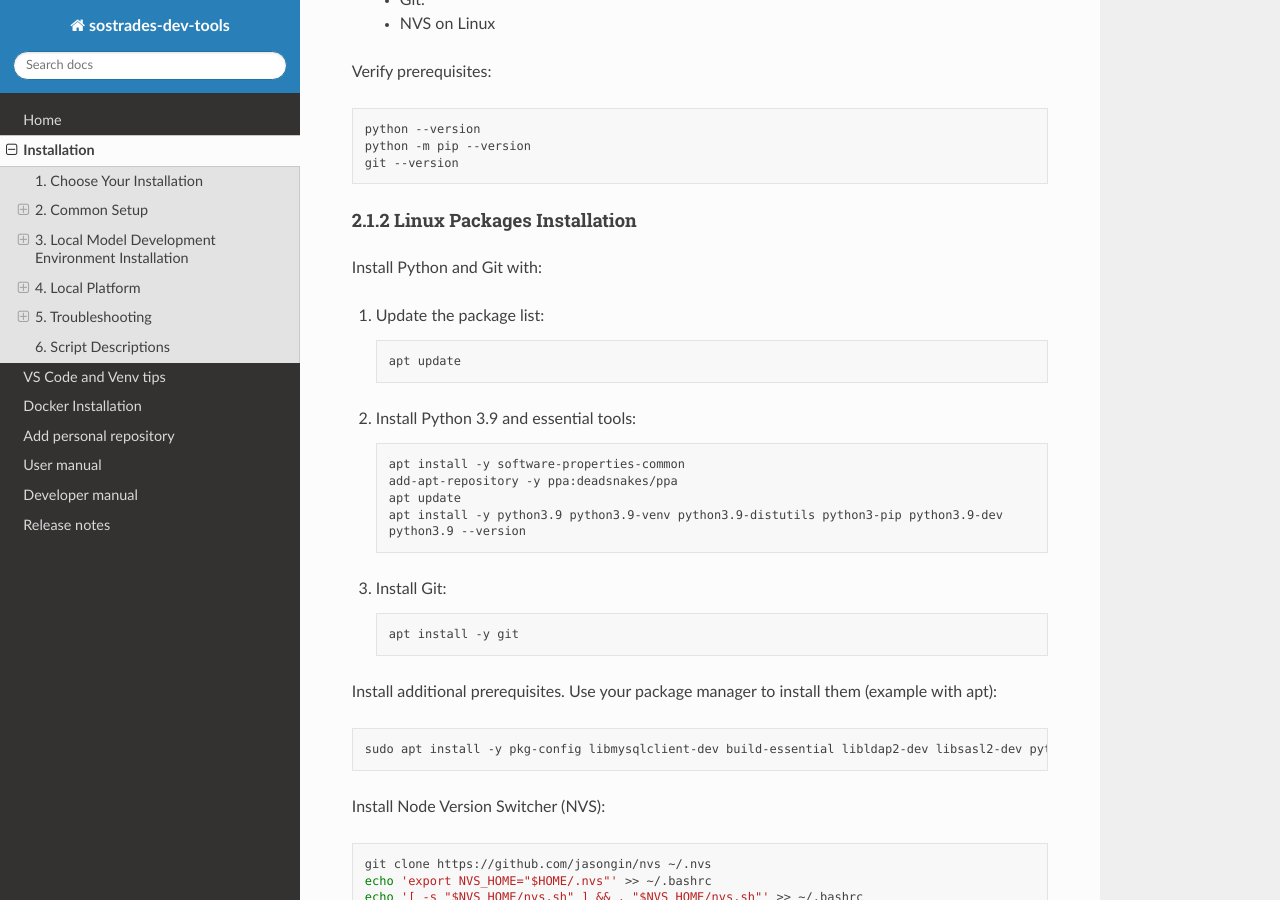
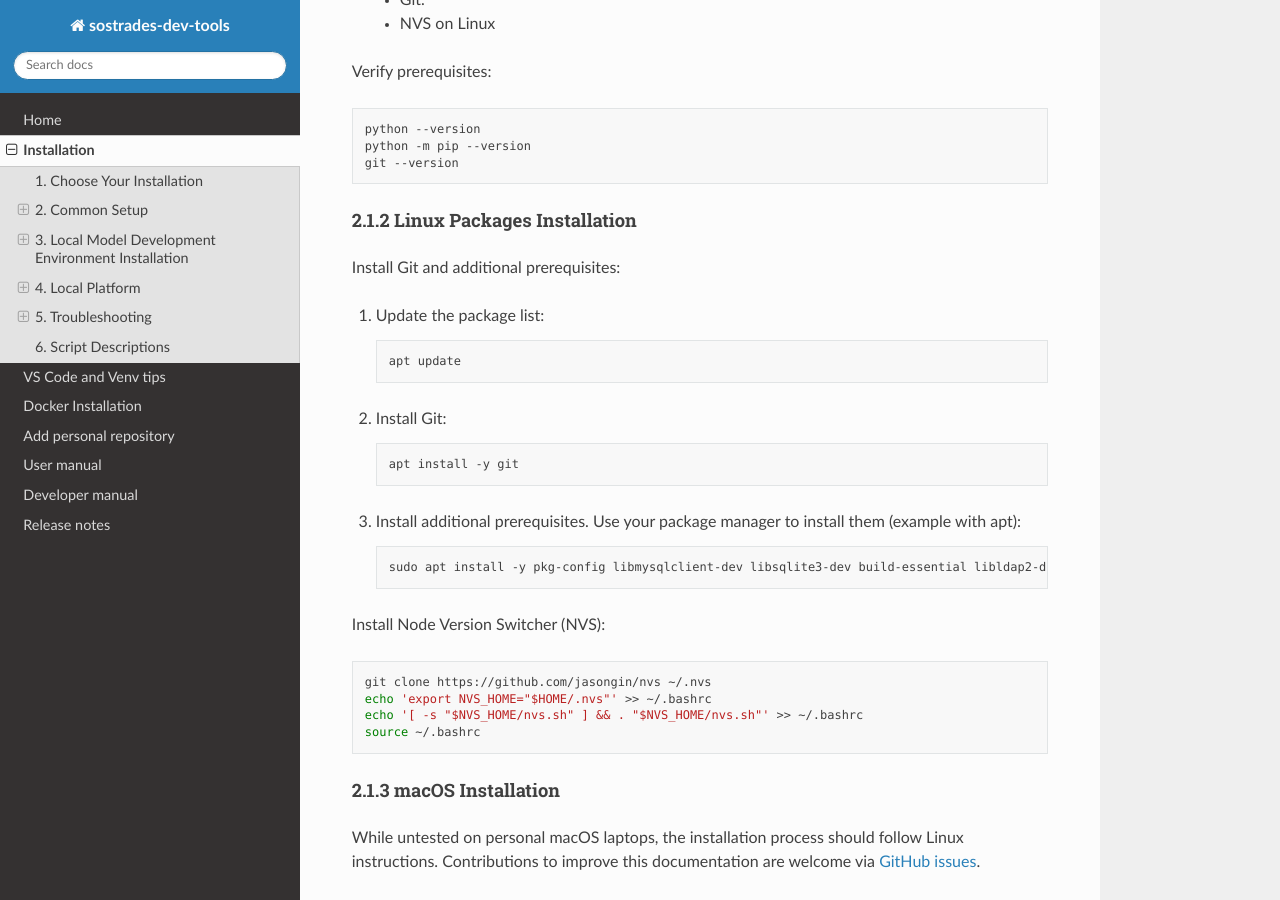
Before and after one commit to os-climate/sostrades-dev-tools, a Sphinx documentation site: the page built from docs/source/installation.md, in a window 1280 px wide and 900 px high, scrolled down 1533 px. Built offline with Sphinx 7.4.7 and the Read the Docs theme 3.1.0, drawn with Linux system fonts in a browser that asks for light colours.

Commit message:
remove python installation

````diff
--- a/docs/source/installation.md
+++ b/docs/source/installation.md
@@ -66,31 +66,22 @@ git --version
 
 #### 2.1.2 Linux Packages Installation
 
-Install Python and Git with:
+Install Git and additional prerequisites:
 
 1. Update the package list:
     ```bash
     apt update
     ```
 
-2. Install Python 3.9 and essential tools:
-    ```bash
-    apt install -y software-properties-common
-    add-apt-repository -y ppa:deadsnakes/ppa
-    apt update
-    apt install -y python3.9 python3.9-venv python3.9-distutils python3-pip python3.9-dev
-    python3.9 --version
-    ```
-
-3. Install Git:
+2. Install Git:
     ```bash
     apt install -y git
     ```
 
-Install additional prerequisites. Use your package manager to install them (example with apt):
-```bash
-sudo apt install -y pkg-config libmysqlclient-dev build-essential libldap2-dev libsasl2-dev python-dev-is-python3 libssl-dev curl tmux
-```
+3. Install additional prerequisites. Use your package manager to install them (example with apt):
+    ```bash
+    sudo apt install -y pkg-config libmysqlclient-dev libsqlite3-dev build-essential libldap2-dev libsasl2-dev python-dev-is-python3 libssl-dev curl tmux
+    ```
 
 Install Node Version Switcher (NVS):
 ```bash
````
